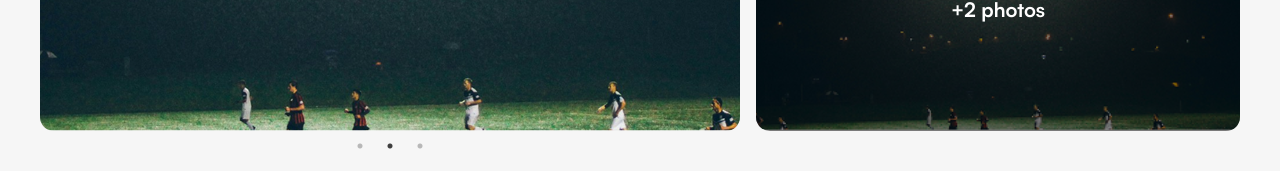
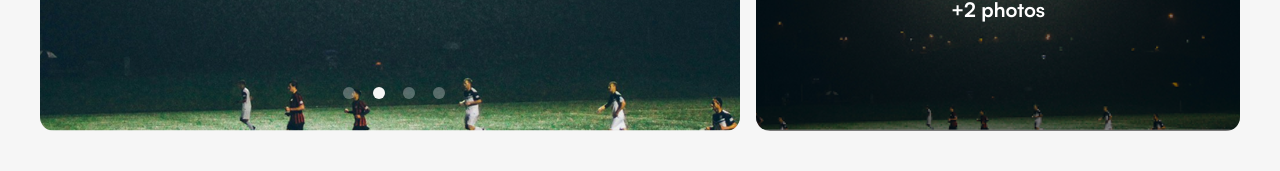
Before and after one commit to mdanamulhasan201/finixcode, a Next.js app: page / in a window 1280 px wide. Shown: the part 495-666 px from the top of the page. Built offline with nearby package versions, Linux system fonts and the light colour scheme.

Commit message:
added banner resuedable

```diff
--- a/app/globals.css
+++ b/app/globals.css
@@ -192,3 +192,26 @@ label {
     @apply bg-background text-foreground;
   }
 }
+
+/* Slider Dots Styles */
+.custom-dots {
+    position: absolute;
+    bottom: 30px;
+    width: 100%;
+    padding: 0;
+    margin: 0;
+    list-style: none;
+    text-align: center;
+    display: flex !important;
+    justify-content: center;
+    align-items: center;
+}
+
+.custom-dots li {
+    margin: 0 4px;
+}
+
+.custom-dots li.slick-active span {
+    opacity: 1 !important;
+    background-color: #F6F6F6 !important;
+}
--- a/components/reuseable/banner.tsx
+++ b/components/reuseable/banner.tsx
@@ -14,6 +14,20 @@ export default function Banner({ sliderImages, rightImages }: BannerProps) {
     const [showModal, setShowModal] = useState(false);
     const [currentImageIndex, setCurrentImageIndex] = useState(0);
 
+    const CustomDot = ({ onClick, active }: { onClick?: () => void; active: boolean }) => {
+        return (
+            <span
+                className={`inline-block w-3 h-3 mx-2 rounded-full cursor-pointer`}
+                style={{
+                    backgroundColor: '#F6F6F6',
+                    opacity: active ? 1 : 0.3,
+                    transition: 'all 0.3s ease'
+                }}
+                onClick={onClick}
+            />
+        );
+    };
+
     const settings = {
         dots: true,
         infinite: true,
@@ -22,6 +36,24 @@ export default function Banner({ sliderImages, rightImages }: BannerProps) {
         slidesToScroll: 1,
         autoplay: true,
         autoplaySpeed: 4000,
+        appendDots: (dots: React.ReactNode) => (
+            <div
+                style={{
+                    position: 'absolute',
+                    bottom: '30px',
+                    width: '100%',
+                    padding: '0',
+                    margin: '0',
+                    listStyle: 'none',
+                    textAlign: 'center',
+                    zIndex: 1
+                }}
+            >
+                {dots}
+            </div>
+        ),
+        customPaging: () => <CustomDot active={false} />,
+        dotsClass: 'slick-dots custom-dots'
     };
 
     const modalSettings = {
@@ -29,9 +61,9 @@ export default function Banner({ sliderImages, rightImages }: BannerProps) {
         initialSlide: currentImageIndex,
         autoplay: false
     };
+
     return (
         <>
-
             <div className="relative container px-4 sm:px-[40px]">
                 <div className='w-full flex flex-col lg:flex-row justify-between items-stretch gap-4 py-10'>
                     {/* left side  */}
--- a/components/shared/BannerSlider.tsx
+++ b/components/shared/BannerSlider.tsx
@@ -4,6 +4,7 @@ import Banner from '../reuseable/banner';
 
 export default function BannerSlider() {
     const sliderImages = [
+        "/image/banner/imageSlider1.png",
         "/image/banner/imageSlider1.png",
         "/image/banner/imageSlider1.png",
         "/image/banner/imageSlider1.png"
```
